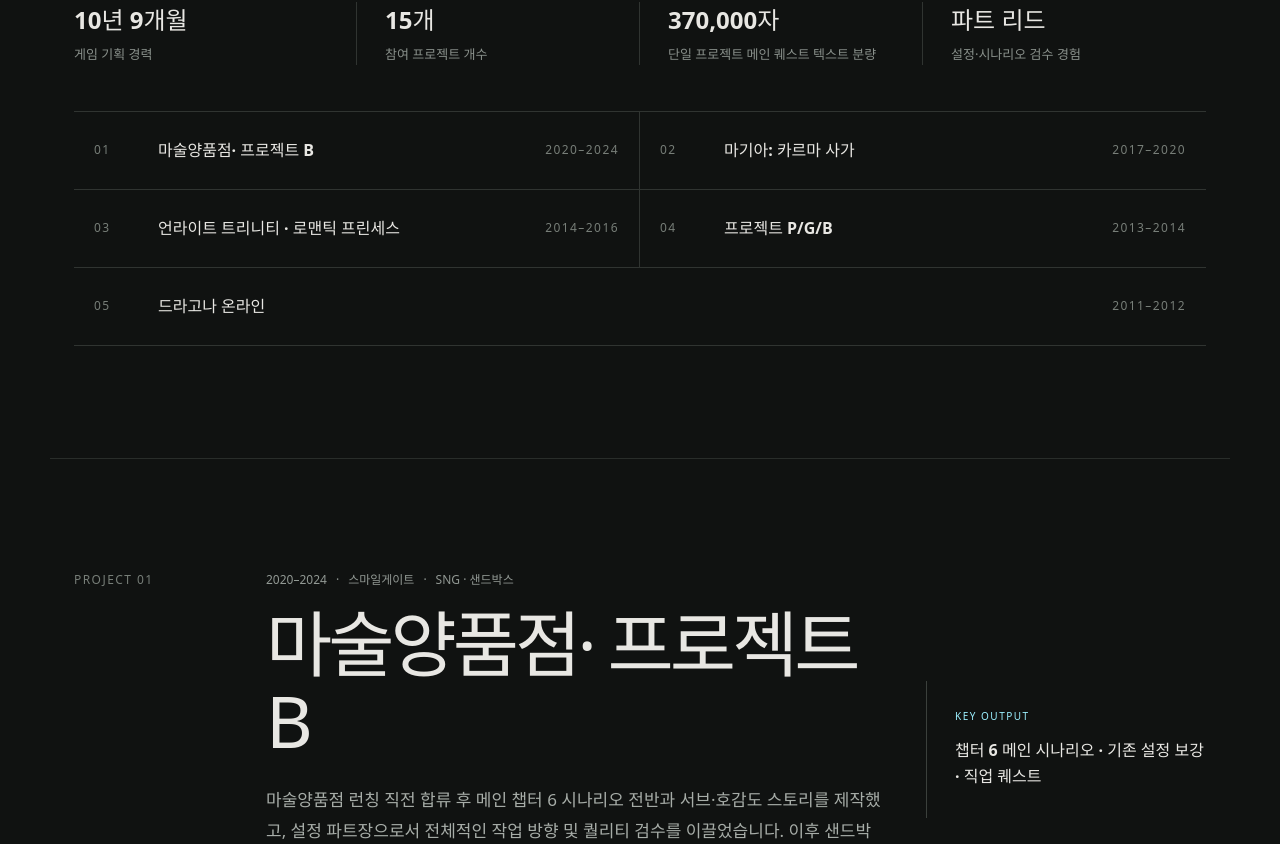
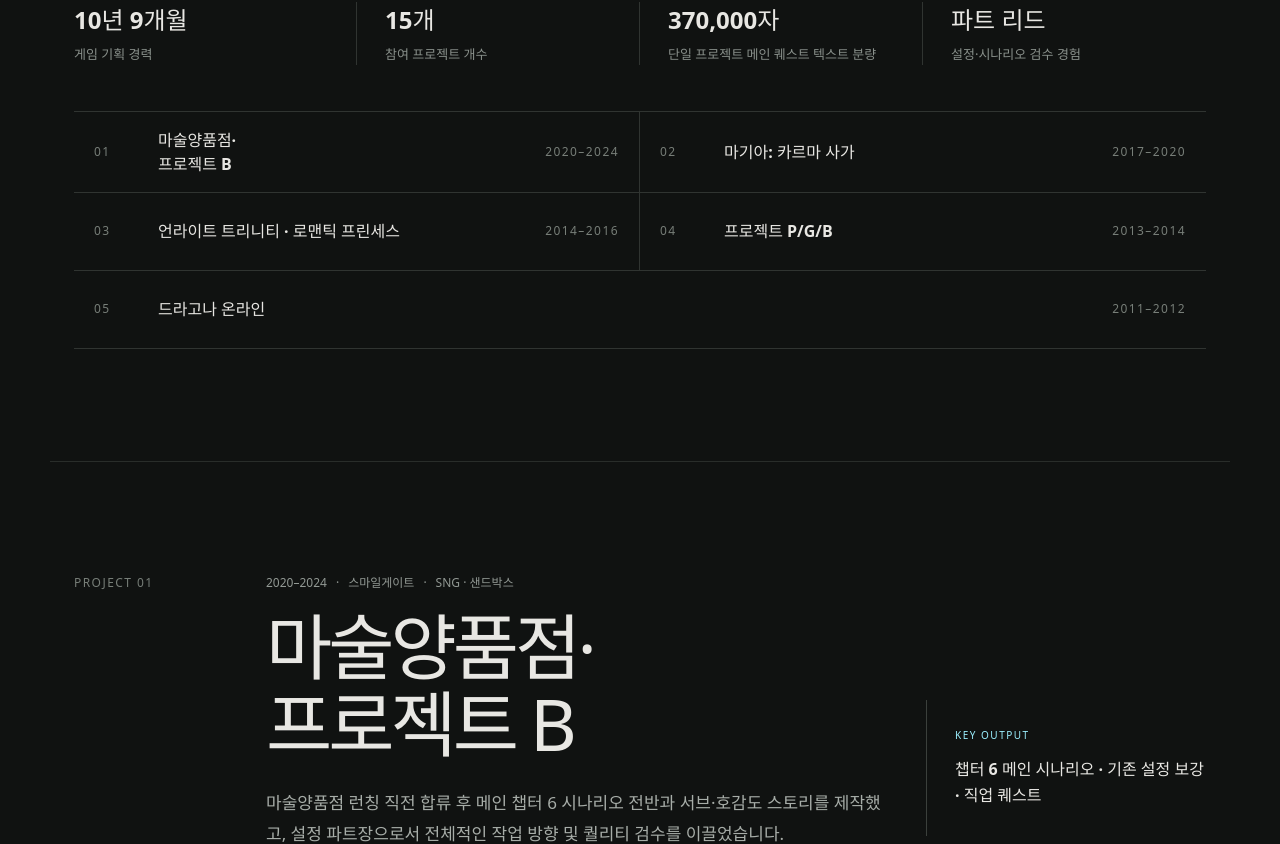
Before and after one commit to mingyun372-cmyk/Haenim_resume, a React (Vite) app: page / in a window 1280 px wide. Shown: the part 1120-1964 px from the top of the page. Built offline with nearby package versions, Linux system fonts and the light colour scheme.

Commit message:
Preserve intentional project text line breaks

```diff
--- a/src/projects.css
+++ b/src/projects.css
@@ -36,6 +36,12 @@
 
 .overview-index a:hover b {
   color: #9bf0ff;
+}
+
+.overview-index b,
+.project-page h2,
+.project-page-content > p {
+  white-space: pre-line;
 }
 
 .overview-index span,
```
